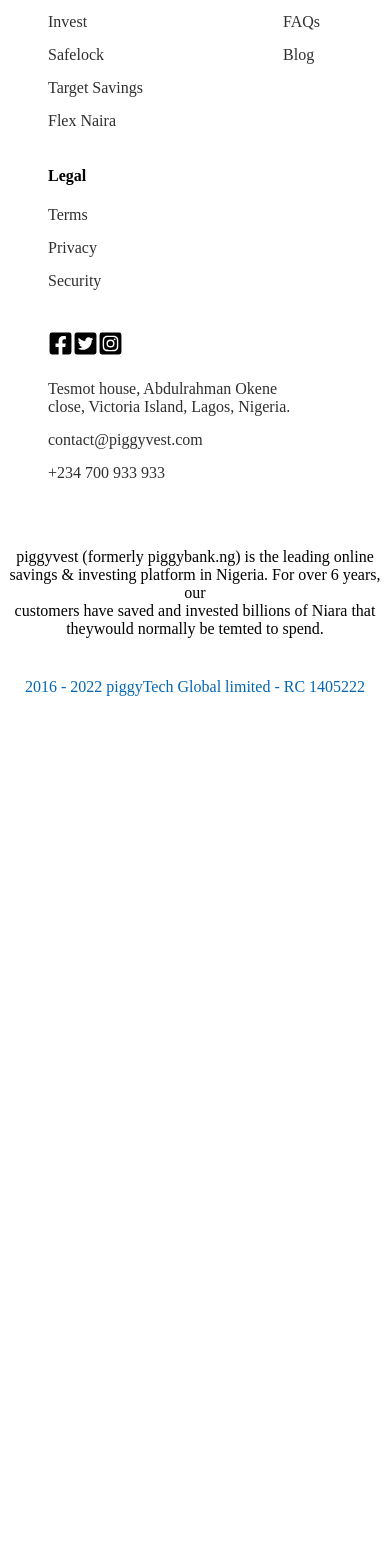
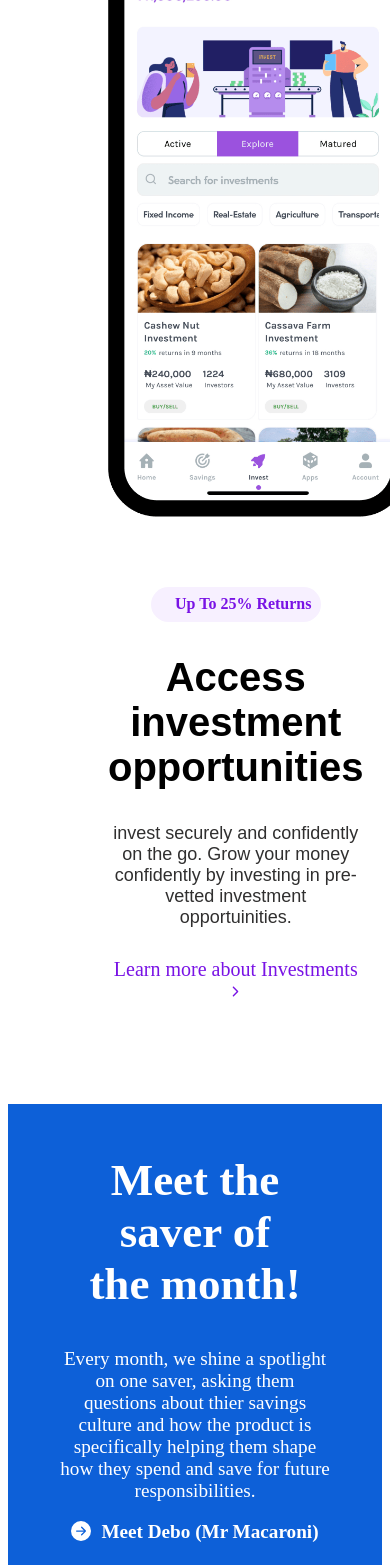
Before and after one commit to davidokani/capwork01, a React (Create React App) app: page / in a window 390 px wide. Shown: the part 3436-5001 px from the top of the page. Before the commit the page ends 4182 px from the top, so only its background shows below. Built offline with nearby package versions, Linux system fonts and the light colour scheme.

Commit message:
designed section 4 and 5

```diff
--- a/src/components/langingpage/Landing.jsx
+++ b/src/components/langingpage/Landing.jsx
@@ -7,6 +7,10 @@
 import Myrent from "../../assets/card1.png";
 import Investify from "../../assets/card2.png";
 import Shield from "../../assets/security.png";
+import Phone from "../../assets/piggy-phone.png";
+import Macaroni from "../../assets/macaroni2.PNG";
+import {IoIosArrowForward} from 'react-icons/io'
+import {BsArrowRightCircleFill} from 'react-icons/bs'
 
 
 
@@ -217,6 +221,58 @@
       </section>
       {/* SECTION THREE ENDING */}
 
+      {/* SECTION FOUR BEGIN */}
+      <section className="landing04">
+          <div className="wrapper">
+              <div className="img-div">
+                <img src={Phone} alt="phone" />
+              </div>
+
+              <div className="writeUp-div">
+                  <div className="bonus">
+                    <p>Up To 25% Returns</p>
+                  </div>
+
+                  <h1>Access investment opportunities</h1>
+                  <p >
+                    invest securely and confidently on the go. Grow your money
+                    confidently by investing in pre-vetted investment opportuinities.
+                  </p>
+
+                  <a href="/">Learn more about Investments <IoIosArrowForward  size="15px"/> </a>
+              </div>
+          </div>
+      </section>
+      {/* SECTION FOUR ENDING */}
+
+
+
+       {/* SECTION FIVE BEGIN */}
+       <section className="landing05">
+          <div className="wrapper">
+              <div className="writeUp-div">
+                <div className="writeUp">
+                  <h1>Meet the saver of <br /> the month!</h1>
+                  <p>
+                    Every month, we shine a spotlight on one saver, asking them
+                    questions about thier savings culture and how the product is specifically helping them shape how they spend
+                    and save for future responsibilities.
+                  </p>
+                  <div style={{display: "flex"}} className="arrow-div">
+                    <BsArrowRightCircleFill  size="20px"/>
+                    <a href="/" style={{marginLeft: "10px"}}> Meet Debo (Mr Macaroni) </a>
+                  </div>
+
+                </div>
+
+              </div>
+              <div className="img-div">
+                <img src={Macaroni} alt="macaroni" />
+              </div>
+          </div>
+      </section>
+      {/* SECTION FIVE ENDING */}
+
       <Footer />
     </div>
   );
--- a/src/components/langingpage/landing.css
+++ b/src/components/langingpage/landing.css
@@ -344,3 +344,162 @@
     }
 
 }
+
+
+
+/* SECTION FOUR STYLINGS STARTS */
+.landing04{
+    margin: 100px;
+}
+.landing04 .wrapper{
+    display: flex;
+    justify-content: center;
+    margin: auto;
+    margin: 0 100px;
+}
+.landing04 .wrapper .img-div{
+    width: 500px;
+    margin-right: 80px;
+}
+.landing04 .wrapper .img-div img{
+    width: 100%;
+}
+.landing04 .wrapper .writeUp-div{
+    text-align: left;
+    margin-top: 50px;
+}
+.landing04 .wrapper .writeUp-div .bonus{
+    background-color: #F7F0FF;
+    color: #7913E5;
+    font-weight: bold;
+    width: 170px;
+    height: 35px;
+    border-radius: 30px;
+}
+.landing04 .wrapper .writeUp-div .bonus p{
+    padding-top: 8px;
+    padding-left: 15px;
+}
+.landing04 .wrapper .writeUp-div h1{
+    font-size: 50px;
+    font-family: Arial, Helvetica, sans-serif;
+}
+.landing04 .wrapper .writeUp-div p:nth-child(3){
+    font-size: 18px;
+    font-family: Arial, Helvetica, sans-serif;
+    color: rgb(48, 47, 47);
+    margin-bottom: 30px;
+}
+.landing04 .wrapper .writeUp-div a{
+    text-decoration: none;
+    font-size: 20px;
+    color: #7913E5;
+}
+
+/* MEDIA QUERY */
+@media screen and (max-width: 1050px){
+    .landing04 .wrapper{
+        display: flex;
+        flex-direction: column;
+        justify-content: center;
+        margin: auto;
+    }
+    .landing04 .wrapper .img-div{
+        width: 300px;
+        margin: auto;
+    }
+    .landing04 .wrapper .writeUp-div{
+        text-align: center;
+        margin: auto;
+        margin-top: 50px;
+    }
+    .landing04 .wrapper .writeUp-div .bonus{
+        margin: auto;
+    }
+    .landing04 .wrapper .writeUp-div h1{
+        font-size: 40px;
+    }
+
+}
+
+/* SECTION FOUR STYLINGS ENDS */
+
+
+
+/* SECTION FIVE STYLINGS STARTS */
+.landing05 .wrapper{
+    display: grid;
+    grid-template-columns: 2fr 1fr;
+    background-color: #0D60D8;
+    height: 494px;
+}
+
+.landing05 .wrapper .writeUp-div{
+    color: #fff;
+}
+.landing05 .wrapper .writeUp-div .writeUp{
+    margin: 100px 200px 100px 100px;
+
+}
+.landing05 .wrapper .writeUp-div .writeUp h1{
+    font-size: 60px;
+}
+.landing05 .wrapper .writeUp-div .writeUp p{
+    font-size: larger;
+}
+.landing05 .wrapper .writeUp-div .writeUp a{
+    color: #fff;
+    font-size: larger;
+    font-weight: bold;
+    text-decoration: none;
+}
+.landing05 .wrapper .img-div{
+    width: 140%;
+    height: 100%;
+    padding-left: 0;
+}
+.landing05 .wrapper .img-div img{
+    width: 100%;
+    height: 100%;
+}
+
+
+/* MEDIA QUERY */
+
+@media screen and (min-width: 900px) and (max-width: 1320px){
+    .landing05 .wrapper .writeUp-div .writeUp h1{
+        font-size: 42px;
+    }
+}
+
+
+@media screen and (max-width: 950px){
+    .landing05 .wrapper{
+        display: flex;
+        flex-direction: column;
+        height: fit-content;
+        text-align: center;
+    }
+    .landing05 .wrapper .img-div{
+        width: 100%;
+        height: 100%;
+        margin-bottom: 0;
+    }
+    .landing05 .wrapper .img-div img{
+        width: 100%;
+        height: 100%;
+    }
+
+    .landing05 .wrapper .writeUp-div .writeUp{
+        margin: auto;
+        margin: 50px;
+
+    }
+    .landing05 .wrapper .writeUp-div .writeUp h1{
+        font-size: 45px;
+    }
+    .landing05 .wrapper .writeUp-div .arrow-div{
+        justify-content: center;
+    }
+}
+/* SECTION FIVE STYLINGS ENDS */
```
Also changed, not shown: src/assets/macaroni2.PNG (added), src/assets/piggy-phone.png (added).
